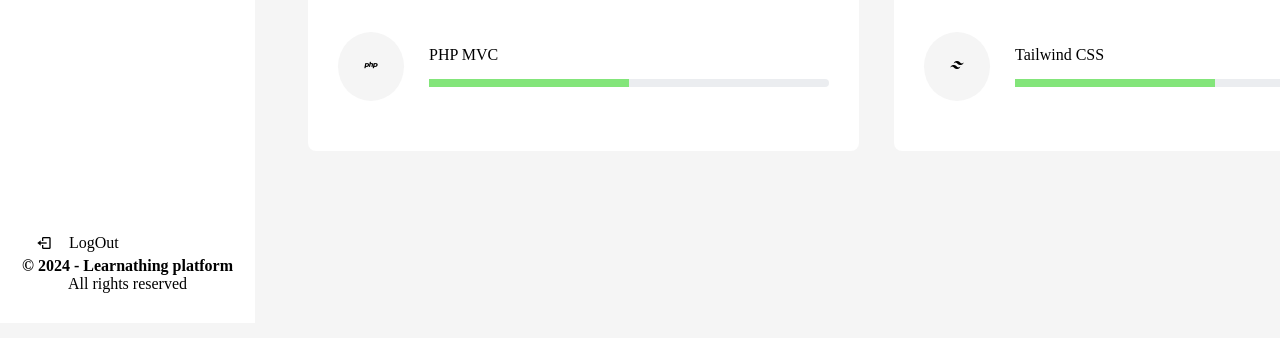
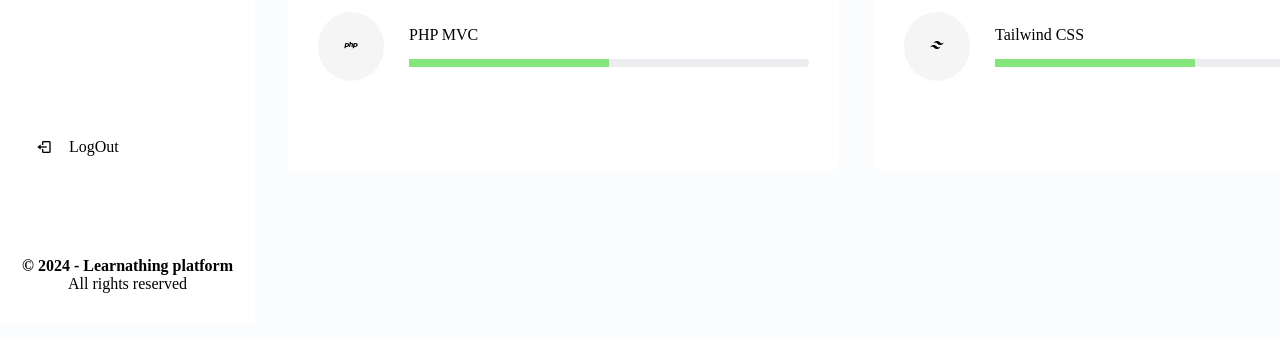
Before and after one commit to GeraldiNathan/LearnAThing-PTOK, a plain HTML site: page index.html in a window 1280 px wide. Shown: the part 477-815 px from the top of the page. Drawn offline with nearby package versions, Linux system fonts and the light colour scheme.

Commit message:
feat(Dashboard) : remove padding on container

```diff
--- a/style.css
+++ b/style.css
@@ -9,7 +9,7 @@ body {
   min-height: 100vh;
   width: 100%;
   overflow: hidden;
-  background-color: #f5f5f5;
+  background-color: #fafcfd;
 }
 
 .sidenav {
@@ -18,7 +18,6 @@ body {
   left: 0;
   height: 100%;
   width: 255px;
-  /* border: 1px solid black; */
   background-color: white;
   padding: 6px 14px;
 }
@@ -31,7 +30,7 @@ body {
 .sidenav .bot-nav {
   width: 220px;
   position: fixed;
-  margin-top: 23rem;
+  margin-top: 17rem;
 }
 
 .sidenav ul li {
@@ -196,8 +195,7 @@ body {
 
 .container-dashboard {
   margin-left: 18rem;
-  background-color: #f5f5f5;
-  padding: 20px;
+  background-color: #fafcfd;
   margin-top: 15px;
   height: 450px;
   display: flex;
```
